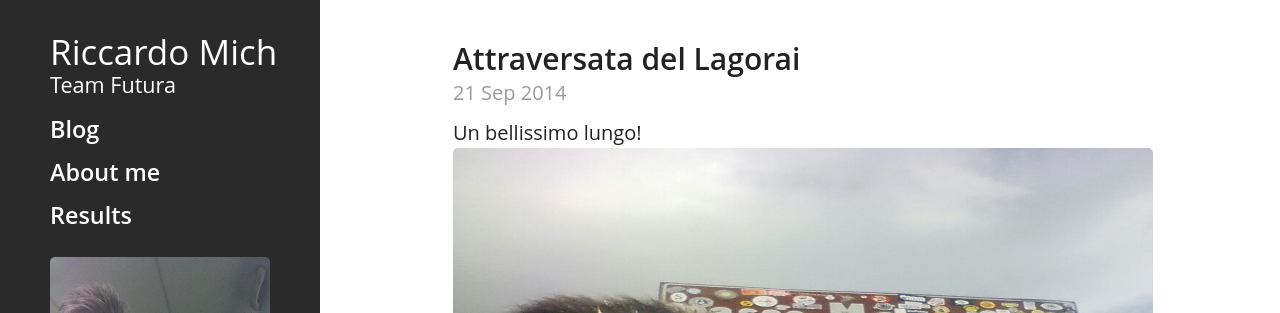
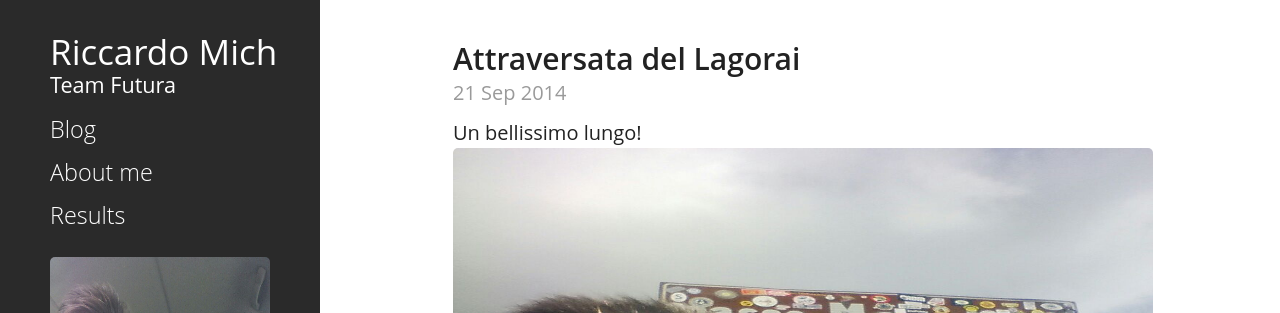
Before and after one commit to stefanomich22/mich93.github.io, a Jekyll site: the page built from index.html, in a window 1280 px wide. Shown: the top 313 px of the page. Built offline with Jekyll 4.4.1, drawn with Linux system fonts in a browser that asks for light colours; Markdown is read by kramdown in place of the engine named in the settings; the list of posts is cut into pages by our own code.

Commit message:
fixes for mobile

```diff
--- a/public/css/hyde.css
+++ b/public/css/hyde.css
@@ -321,9 +321,11 @@
 	display: inline-block;
   }
   .postimg{
-	width: 200px;
+	width: 250px;
+	height:200px;
 
 }
+
 .team {
 	font-size: 1em;
 	font-weight: 500;
@@ -344,9 +346,9 @@
 .navitem {
   display: inline-table;
 	width: 100%;
-	padding: 4px 40px;
-	font-size: 1em;
-	font-wight: 200;
+	padding: 8px 40px;
+	font-size: 1.5em;
+	font-weight: 200;
 	margin-left: -40px;
 }
 
```
